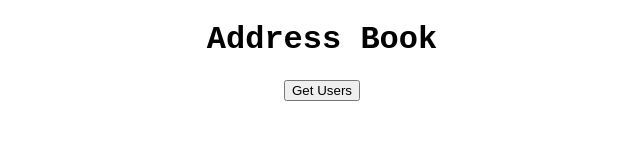
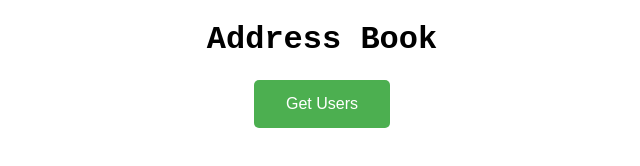
Before and after one commit to saradraj/address-book, a website: page index.html in a window 1280 px wide. Shown: the whole page, without its empty margins (318-958 px from the left). Drawn offline with Linux system fonts and the light colour scheme.

Commit message:
css style for button

```diff
--- a/index.html
+++ b/index.html
@@ -10,6 +10,19 @@
         ul#all-users li {
             display: inline-block;
             margin-left: 1.5em;
+        }
+
+        #btn {
+            background-color: #4CAF50;
+            /* Green */
+            border: none;
+            color: white;
+            padding: 15px 32px;
+            text-align: center;
+            text-decoration: none;
+            display: inline-block;
+            font-size: 16px;
+            border-radius: 5px;
         }
     </style>
 </head>
```
Lines whose indentation alone changed are shown as unchanged.
